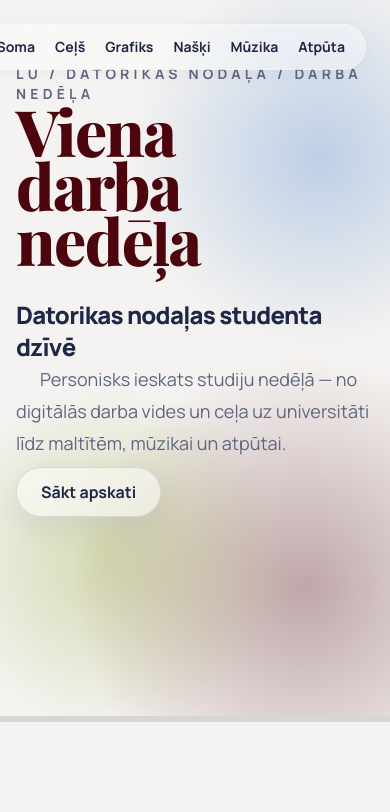
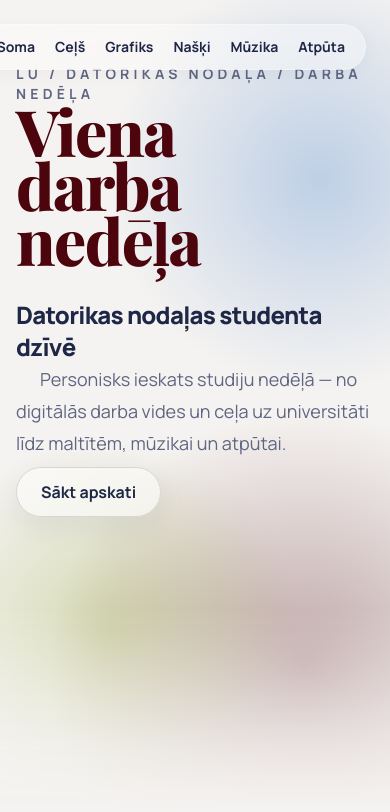
Before and after one commit to BeateSannija/StudentaNedela, a React (Vite) app: page / in a window 390 px wide. Shown: the top 812 px of the page. Built offline with nearby package versions, Linux system fonts and the light colour scheme.

Commit message:
Create transition between Soundtrack and Relax sections

```diff
--- a/src/components/BackpackSection.tsx
+++ b/src/components/BackpackSection.tsx
@@ -31,7 +31,7 @@ const bagItems = [
 
 export function BackpackSection() {
   return (
-    <section id="backpack" className="section section-divider">
+      <section id="backpack" className="section section-divider -mt-24">
       <div className="container">
         <div className="mb-14 max-w-3xl">
           <div className="relative inline-block">
--- a/src/components/FoodSection.tsx
+++ b/src/components/FoodSection.tsx
@@ -19,11 +19,11 @@ const snacks = [
 
 export function FoodSection() {
   return (
-    <section id="food" className="section section-divider overflow-hidden">
+    <section id="food" className="food-gradient relative overflow-hidden pb-20 pt-24">
       <div className="container">
         <div className="grid gap-8 lg:grid-cols-[0.92fr_1fr] lg:items-center">
           <div className="relative flex min-h-[420px] items-center justify-center overflow-visible">
-            <div className="pointer-events-none absolute -left-40 -top-32 h-[760px] w-[900px] bg-[radial-gradient(circle_at_38%_38%,rgba(171,195,226,0.9)_0%,transparent_34%),radial-gradient(circle_at_35%_68%,rgba(151,168,60,0.42)_0%,transparent_34%),radial-gradient(circle_at_70%_72%,rgba(76,5,12,0.34)_0%,transparent_38%)] blur-3xl" />
+            <div className="pointer-events-none absolute -left-40 -top-32 h-[760px] w-[900px] bg-[radial-gradient(circle_at_75%_65%,rgba(171,195,226,0.9)_0%,transparent_40%),radial-gradient(circle_at_25%_68%,rgba(151,168,60,0.42)_0%,transparent_34%),radial-gradient(circle_at_40%_32%,rgba(76,5,12,0.34)_0%,transparent_30%)] blur-3xl" />
 
   <img
     src="/images/cupcake-black.png"
--- a/src/components/HeroSection.tsx
+++ b/src/components/HeroSection.tsx
@@ -1,9 +1,7 @@
 export function HeroSection() {
   return (
-    <section className="hero-gradient section-divider overflow-hidden pb-16 pt-8">
-      <div className="container">
-        {/* <div className="relative min-h-[620px] py-8 md:py-12">
-          <div className="relative z-10 max-w-4xl"> */}
+    <section className="hero-gradient relative pb-40 pt-8">
+      <div className="container relative z-10">
         <div className="relative min-h-[620px] py-8 md:py-12">
           <div className="grid items-center gap-12 lg:grid-cols-[0.9fr_1.1fr]">
             <div className="relative z-10 max-w-4xl">
--- a/src/components/JourneySection.tsx
+++ b/src/components/JourneySection.tsx
@@ -1,6 +1,6 @@
 export function JourneySection() {
   return (
-    <section id="route" className="section section-divider">
+    <section id="route" className="section">
       <div className="container">
         <div className="grid items-center gap-12 md:grid-cols-2">
           <div className="space-y-6">
@@ -24,6 +24,6 @@ export function JourneySection() {
           <div className="placeholder-box h-[420px]" />
         </div>
       </div>
-    </section>
+     </section>
   )
 }
--- a/src/components/ScheduleSection.tsx
+++ b/src/components/ScheduleSection.tsx
@@ -122,7 +122,7 @@ function getEventStyle(start: number, end: number) {
 
 export function ScheduleSection() {
   return (
-    <section id="schedule" className="section section-divider">
+    <section id="schedule" className="section">
       <div className="container">
         <div className="mb-10 max-w-3xl space-y-4">
           <p className="text-sm font-bold uppercase tracking-[0.3em] text-[var(--color-muted)]">
--- a/src/components/SoundtrackSection.tsx
+++ b/src/components/SoundtrackSection.tsx
@@ -66,7 +66,7 @@ function MusicIcon() {
 
 export function SoundtrackSection() {
   return (
-    <section id="soundtrack" className="section section-divider">
+    <section id="soundtrack" className="section">
       <div className="container">
         <div className="mb-6 max-w-2xl">
           <p className="text-sm font-bold uppercase tracking-[0.3em] text-[var(--color-muted)]">
@@ -87,7 +87,8 @@ export function SoundtrackSection() {
           {playlists.map((playlist) => (
             <article
               key={playlist.title}
-              className="group grid gap-4 rounded-[16px] border border-[var(--color-border)] bg-[var(--color-surface)]/80 p-4 shadow-[0_8px_24px_rgba(31,39,71,0.04)] transition duration-300 hover:-translate-y-0.5 hover:shadow-[0_14px_34px_rgba(31,39,71,0.07)] sm:grid-cols-[145px_1fr]"
+              // className="group grid gap-4 rounded-[16px] border border-[var(--color-border)] bg-[var(--color-surface)]/80 p-4 shadow-[0_8px_24px_rgba(31,39,71,0.04)] transition duration-300 hover:-translate-y-0.5 hover:shadow-[0_14px_34px_rgba(31,39,71,0.07)] sm:grid-cols-[145px_1fr]"
+            className="group grid gap-4 rounded-[18px] border border-white/30 bg-white/35 p-4 shadow-[0_4px_20px_rgba(0,0,0,0.04)] backdrop-blur-xl transition duration-300 hover:-translate-y-0.5 hover:bg-white/45 hover:shadow-[0_10px_30px_rgba(0,0,0,0.06)] sm:grid-cols-[145px_1fr]"
             >
               <div className="aspect-square overflow-hidden rounded-[14px]">
                 <img
--- a/src/index.css
+++ b/src/index.css
@@ -1,4 +1,4 @@
-@import url('https://fonts.googleapis.com/css2?family=Manrope:wght@400;500;600;700;800&family=Playfair+Display:wght@600;700;800&display=swap');
+@import url("https://fonts.googleapis.com/css2?family=Manrope:wght@400;500;600;700;800&family=Playfair+Display:wght@600;700;800&display=swap");
 @import "tailwindcss";
 
 /* ========================================
@@ -16,8 +16,8 @@
   --color-green: #97a83c;
   --color-border: #d8d6d3;
 
-  --font-body: 'Manrope', sans-serif;
-  --font-display: 'Playfair Display', serif;
+  --font-body: "Manrope", sans-serif;
+  --font-display: "Playfair Display", serif;
 
   --max-width: 1200px;
   --section-spacing: 6rem;
@@ -119,20 +119,12 @@ ol {
 }
 
 .placeholder-box {
-  background: linear-gradient(
-    135deg,
-    var(--color-border),
-    var(--color-blue)
-  );
+  background: linear-gradient(135deg, var(--color-border), var(--color-blue));
   border-radius: 1rem;
 }
 
 .placeholder-circle {
-  background: linear-gradient(
-    135deg,
-    var(--color-border),
-    var(--color-blue)
-  );
+  background: linear-gradient(135deg, var(--color-border), var(--color-blue));
   border-radius: 9999px;
 }
 
@@ -148,8 +140,48 @@ ol {
 
 .hero-gradient {
   background:
-    radial-gradient(circle at 82% 22%, rgba(171, 195, 226, 0.75) 0%, transparent 30%),
-    radial-gradient(circle at 28% 78%, rgba(151, 168, 60, 0.35) 0%, transparent 28%),
-    radial-gradient(circle at 78% 82%, rgba(76, 5, 12, 0.32) 0%, transparent 35%),
+    radial-gradient(
+      circle at 82% 22%,
+      rgba(171, 195, 226, 0.75) 0%,
+      transparent 30%
+    ),
+    radial-gradient(
+      circle at 28% 78%,
+      rgba(151, 168, 60, 0.35) 0%,
+      transparent 28%
+    ),
+    radial-gradient(
+      circle at 78% 82%,
+      rgba(76, 5, 12, 0.32) 0%,
+      transparent 35%
+    ),
+    var(--color-bg);
+
+  mask-image: linear-gradient(to bottom, black 0%, black 75%, transparent 100%);
+
+  -webkit-mask-image: linear-gradient(
+    to bottom,
+    black 0%,
+    black 75%,
+    transparent 100%
+  );
+}
+
+.food-gradient {
+  mask-image: linear-gradient(to bottom, black 0%, black 82%, transparent 100%);
+
+  -webkit-mask-image: linear-gradient(
+    to bottom,
+    black 0%,
+    black 80%,
+    transparent 100%
+  );
+}
+
+.soundtrack-relax-region {
+  background:
+    radial-gradient(circle at 15% 35%, rgba(151,168,60,0.40) 0%, transparent 20%),
+    radial-gradient(circle at 65% 30%, rgba(171,195,226,0.70) 0%, transparent 18%),
+    radial-gradient(circle at 85% 25%, rgba(76,5,12,0.40) 0%, transparent 20%),
     var(--color-bg);
 }
```
Also changed, not shown: src/App.tsx (+18 -14 lines), src/components/RelaxSection.tsx (+11 -6 lines), public/images/relax-cook.jpg (added).
